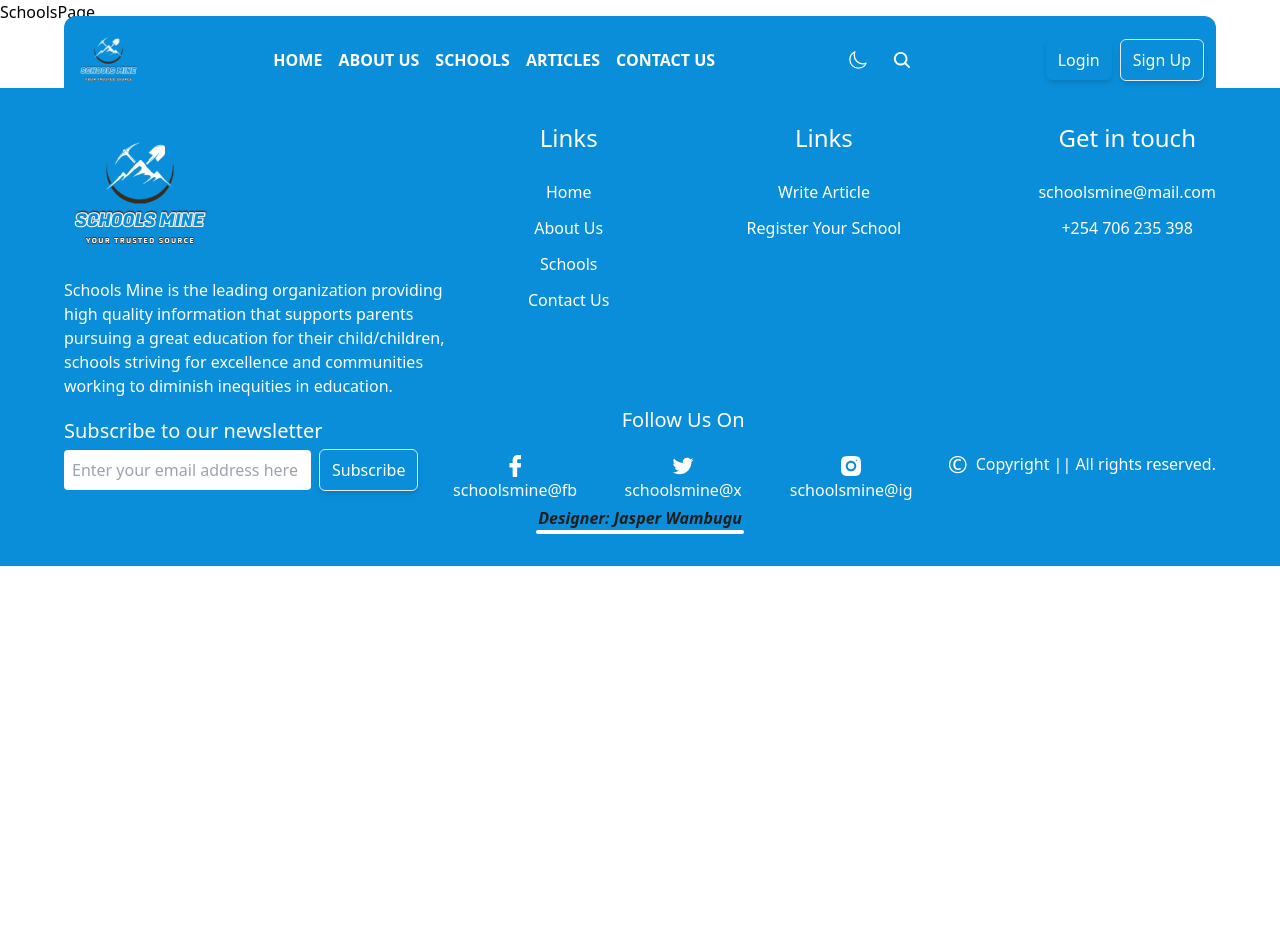
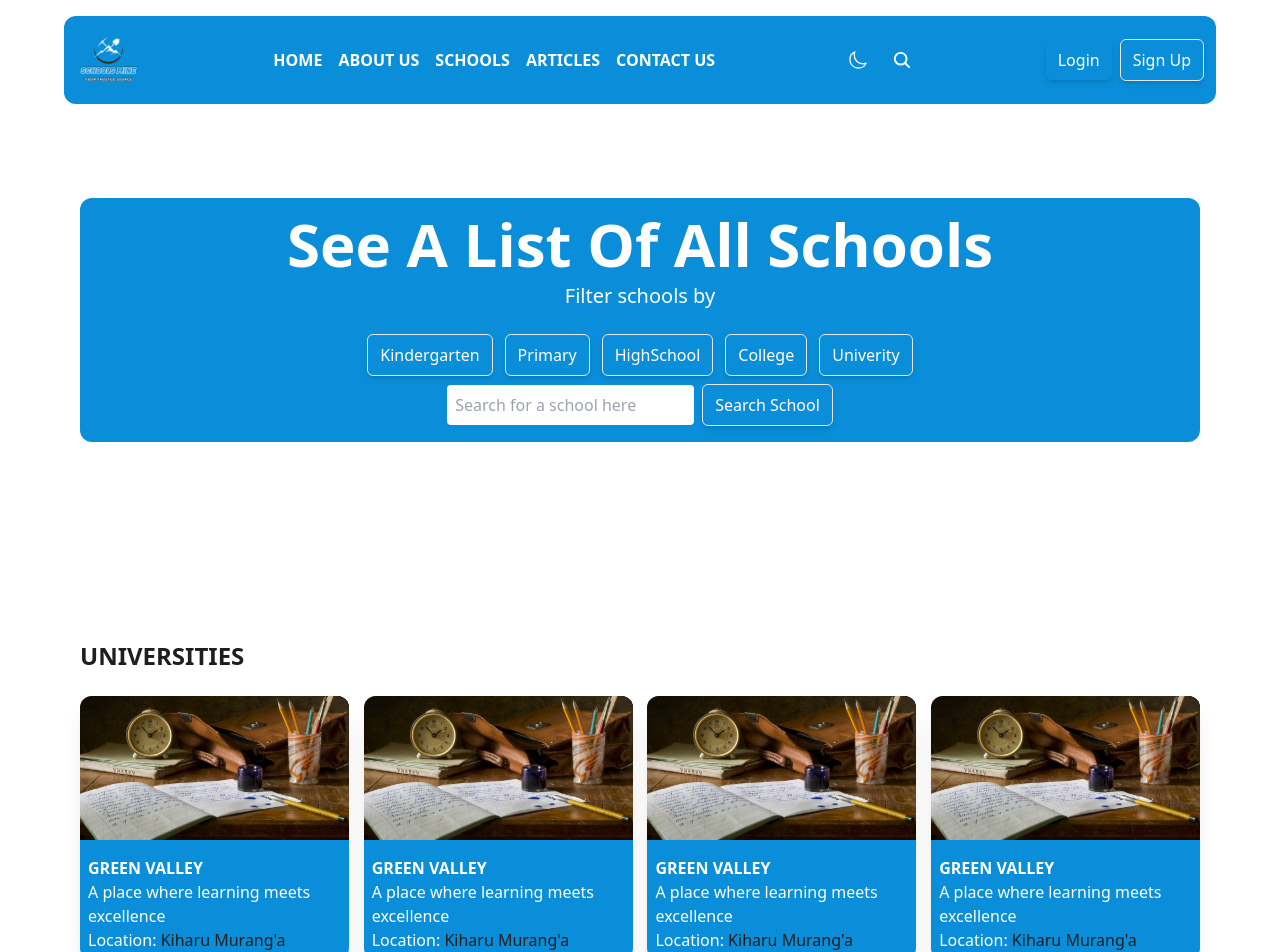
Before and after one commit to JAS-D98/JSM-hackathon-project, a React (Vite) app: page /schools in a window 1280 px wide. Shown: the top 952 px of the page. Before the commit the page ends 800 px from the top, so only its background shows below. Built offline with nearby package versions, Linux system fonts and the light colour scheme.

Commit message:
add schools page

```diff
--- a/src/components/InputSection/InputSection.jsx
+++ b/src/components/InputSection/InputSection.jsx
@@ -6,7 +6,7 @@ export default function InputSection({formAction ,inputPlaceHolder, btnTitle, bt
     <form action={formAction} className="flex items-center gap-2 text-secondaryBlackColor">
         <input
         type="text"
-        className="outline-none rounded p-2"
+        className="outline-none rounded p-1 md:p-2"
         placeholder={inputPlaceHolder}
         required
         />
--- a/src/pages/ArticlesPage.jsx
+++ b/src/pages/ArticlesPage.jsx
@@ -18,7 +18,7 @@ export default function ArticlesPage() {
         </div>
       </div>
        <div>
-       <h1 className='text-primaryBlackColor font-bold text-2xl md:text-4xl'>Articles Written</h1>
+       <h1 className='text-primaryBlackColor font-bold text-center md:text-start text-2xl md:text-4xl'>Articles Written</h1>
        {articles.map((article, i)=>(
         <div className='border shadow-xl rounded-xl mt-4 p-4'>
           <h1 className='font-semibold text-secondaryBlackColor uppercase'><span className='text-primaryBlueColor'>Title: </span>{article.title}</h1>
--- a/src/pages/SchoolsPage.jsx
+++ b/src/pages/SchoolsPage.jsx
@@ -1,5 +1,76 @@
-import React from "react";
+import React from 'react'
+import Button from '../components/button/Button'
+import InputSection from '../components/InputSection/InputSection'
+import { aboutimage1 } from '../assets/images'
 
 export default function SchoolsPage() {
-  return <div>SchoolsPage</div>;
+  return (
+    <div className="px-10 md:px-20">
+      <div className="w-full h-[60vh] md:h-[80vh] flex items-center justify-center flex-col">
+        <div className='bg-primaryBlueColor w-full rounded-xl text-center p-4 flex flex-col items-center'>
+          <h1 className="font-bold text-2xl md:text-6xl text-primaryWhiteColor capitalize text-center">
+            See a list of all schools
+          </h1>
+          <p className="text-md md:text-xl text-primaryWhiteColor mt-2">
+          Filter schools by
+          </p>
+          <div className='flex flex-row items-center gap-3 flex-wrap justify-center mb-2'>
+            <Button title="Kindergarten" backgroundColor="primaryBlueColor" border="border"/>
+            <Button title="Primary" backgroundColor="primaryBlueColor" border="border"/>
+            <Button title="HighSchool" backgroundColor="primaryBlueColor" border="border"/>
+            <Button title="College" backgroundColor="primaryBlueColor" border="border"/>
+            <Button title="Univerity" backgroundColor="primaryBlueColor" border="border"/>
+          </div>
+          <InputSection formAction="" inputPlaceHolder="Search for a school here" btnMarginTop="0" btnTitle="Search School" btnBackground="primaryBlueColor" btnBorder="border" btnfuncWord=""/>
+        </div>
+      </div>
+      <div>
+      <h1 className='text-primaryBlackColor font-bold text-xl md:text-2xl uppercase'>Universities</h1>
+      <div className='mt-6 flex flex-col gap-3 md:gap-0 md:flex-row items-center flex-wrap justify-between'>
+
+        <div className='bg-primaryBlueColor text-primaryWhiteColor w-full md:w-[24%] gap-2 flex flex-col rounded-xl shadow-xl'>
+          <div className='overflow-hidden w-full h-36 object-cover rounded-tr-xl rounded-tl-xl'>
+            <img src={aboutimage1} alt="" className='w-full h-full object-cover'/>
+          </div>
+          <div className='p-2'>
+          <h1 className='uppercase font-semibold'>Green Valley</h1>
+          <p>A place where learning meets excellence</p>
+          <p className='placeholder-opacity-80'>Location: <span className='text-secondaryBlackColor'>Kiharu Murang'a</span></p>
+          </div>
+        </div>
+        <div className='bg-primaryBlueColor text-primaryWhiteColor w-full md:w-[24%] gap-2 flex flex-col rounded-xl shadow-xl'>
+          <div className='overflow-hidden w-full h-36 object-cover rounded-tr-xl rounded-tl-xl'>
+            <img src={aboutimage1} alt="" className='w-full h-full object-cover'/>
+          </div>
+          <div className='p-2'>
+          <h1 className='uppercase font-semibold'>Green Valley</h1>
+          <p>A place where learning meets excellence</p>
+          <p className='placeholder-opacity-80'>Location: <span className='text-secondaryBlackColor'>Kiharu Murang'a</span></p>
+          </div>
+        </div>
+        <div className='bg-primaryBlueColor text-primaryWhiteColor w-full md:w-[24%] gap-2 flex flex-col rounded-xl shadow-xl'>
+          <div className='overflow-hidden w-full h-36 object-cover rounded-tr-xl rounded-tl-xl'>
+            <img src={aboutimage1} alt="" className='w-full h-full object-cover'/>
+          </div>
+          <div className='p-2'>
+          <h1 className='uppercase font-semibold'>Green Valley</h1>
+          <p>A place where learning meets excellence</p>
+          <p className='placeholder-opacity-80'>Location: <span className='text-secondaryBlackColor'>Kiharu Murang'a</span></p>
+          </div>
+        </div>
+        <div className='bg-primaryBlueColor text-primaryWhiteColor w-full md:w-[24%] gap-2 flex flex-col rounded-xl shadow-xl'>
+          <div className='overflow-hidden w-full h-36 object-cover rounded-tr-xl rounded-tl-xl'>
+            <img src={aboutimage1} alt="" className='w-full h-full object-cover'/>
+          </div>
+          <div className='p-2'>
+          <h1 className='uppercase font-semibold'>Green Valley</h1>
+          <p>A place where learning meets excellence</p>
+          <p className='placeholder-opacity-80'>Location: <span className='text-secondaryBlackColor'>Kiharu Murang'a</span></p>
+          </div>
+        </div>
+
+      </div>
+      </div>
+    </div>
+  )
 }
```
Also changed, not shown: src/components/articleCard/ArticleCard.jsx (deleted, +0 -12 lines).
